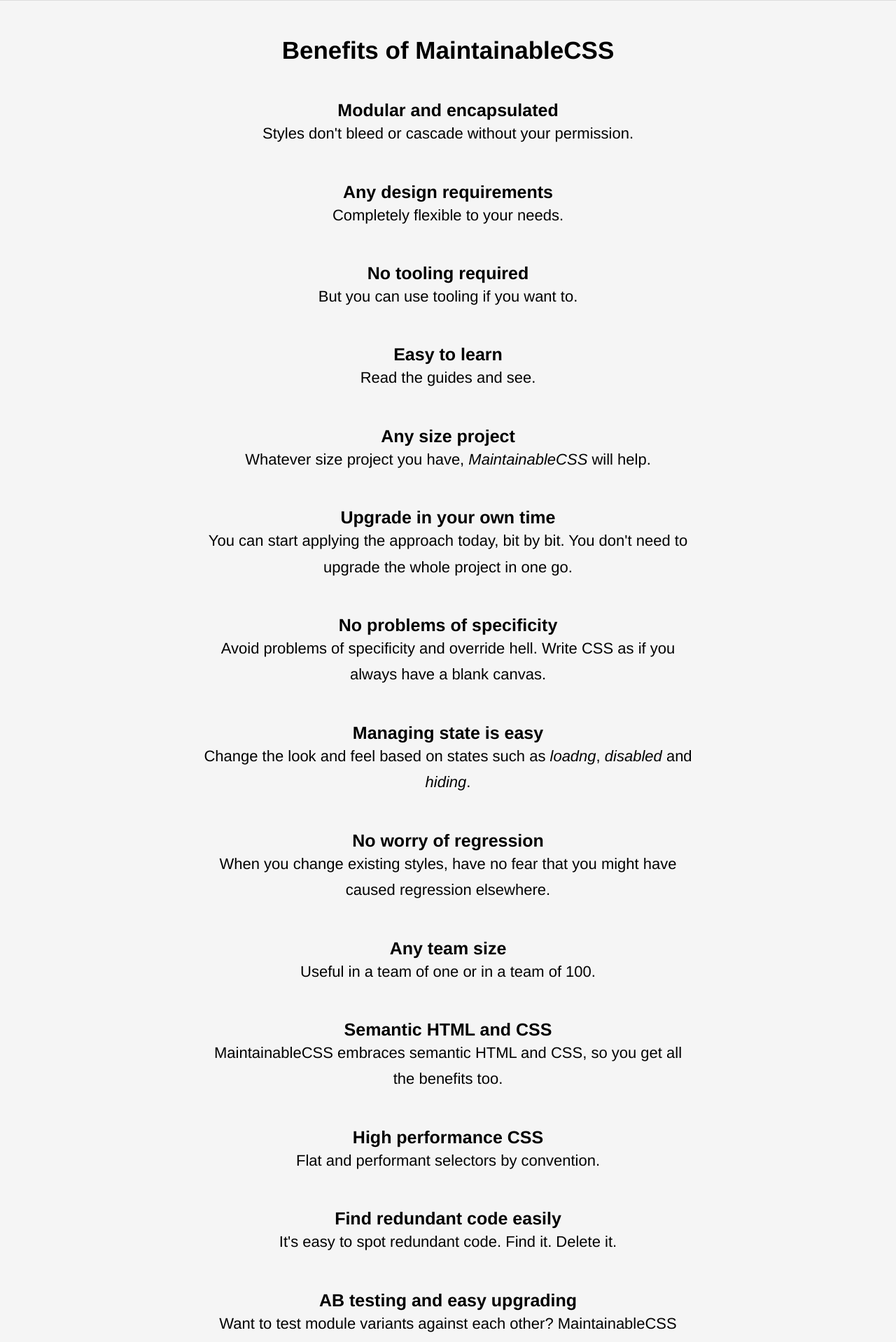
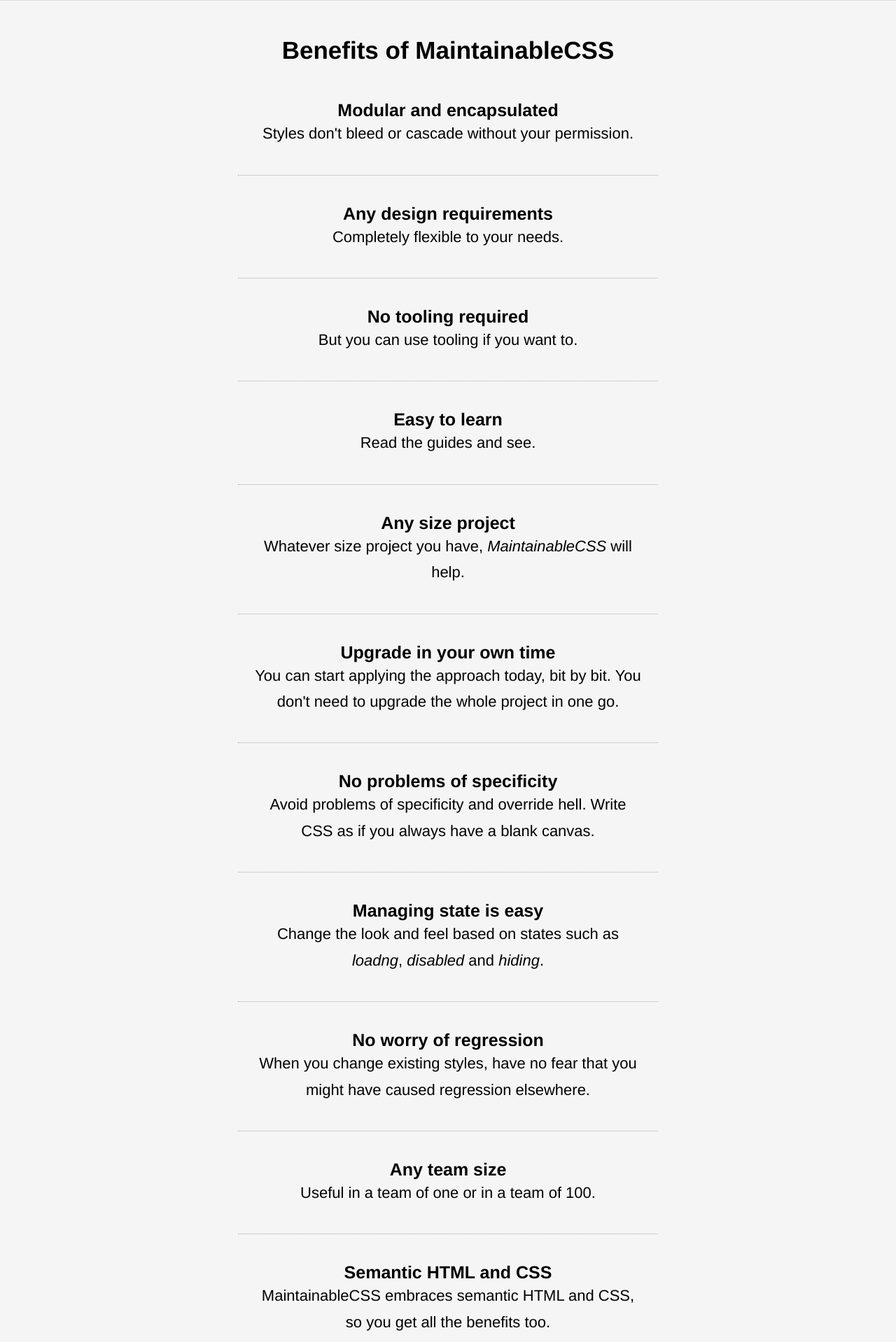
Before and after one commit to adamsilver/maintainablecss.com-jekyll, a Jekyll site: the page built from index.md, in a window 1280 px wide. Shown: the part 536-2454 px from the top of the page at 70% size. Built offline with Jekyll 4.4.1, drawn with Linux system fonts in a browser that asks for light colours.

Commit message:
Updated benefit styles

```diff
--- a/assets/css/main.css
+++ b/assets/css/main.css
@@ -368,7 +368,9 @@ a.navigation-isActive {
 }
 
 .benefit {
-	margin-bottom: 40px;
+	border-bottom: 1px dotted #aaa;
+    max-width: 600px;
+    margin: 0 auto 40px;
 }
 
 .benefit h3 {
```
